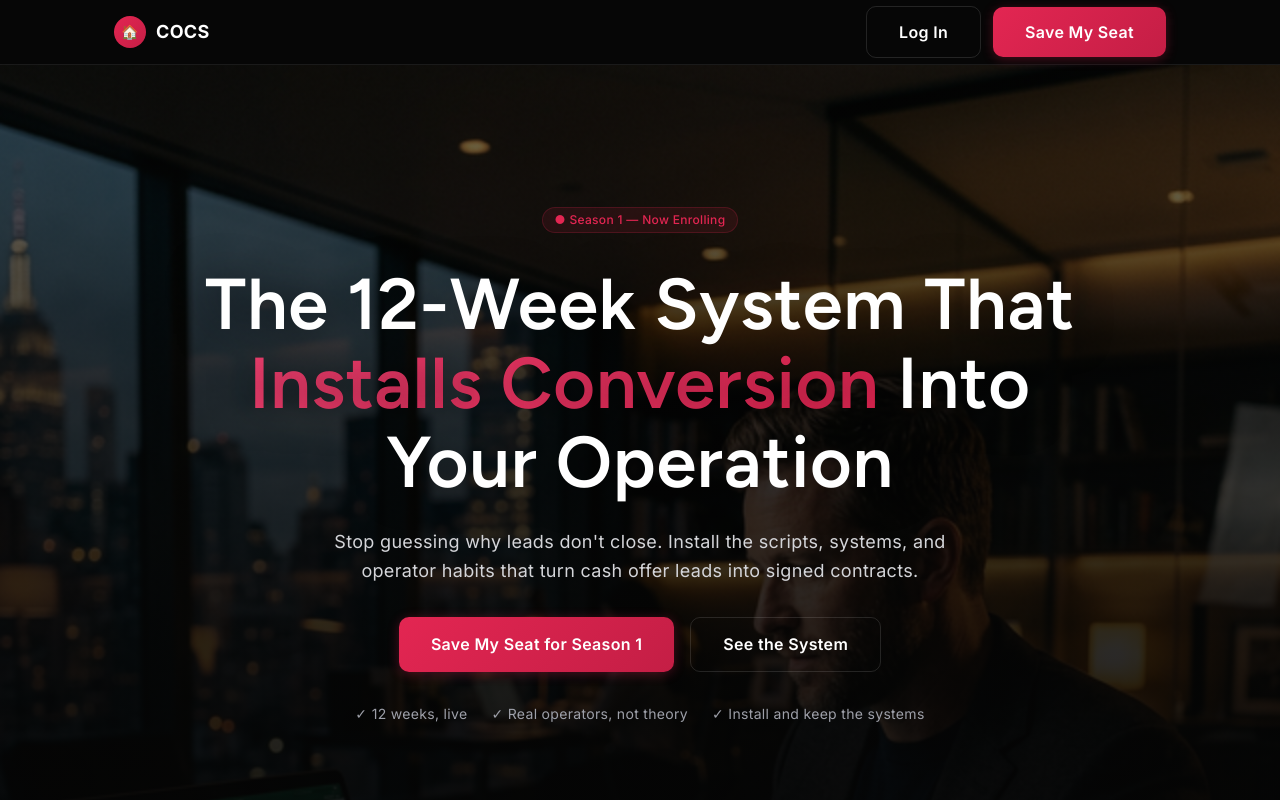
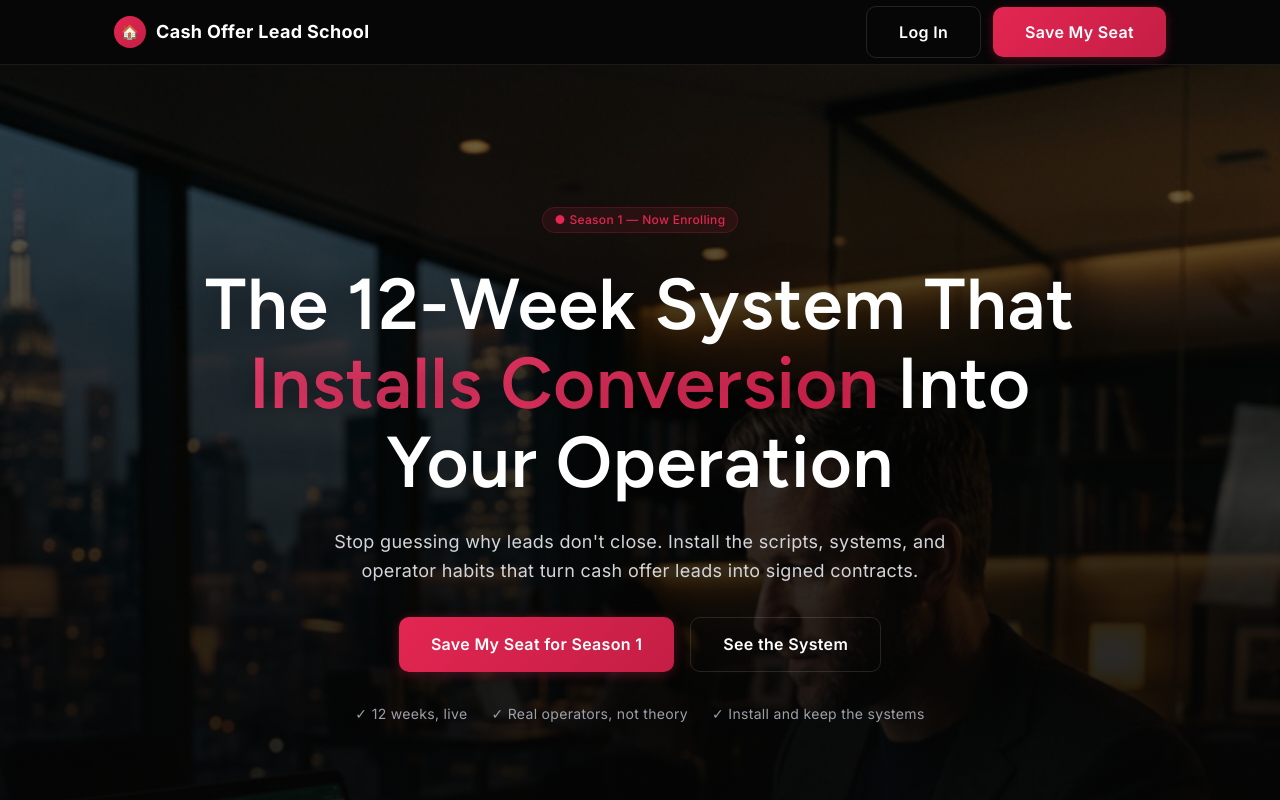
Before and after one commit to AdamFarrar/CashOfferLeadSchool, a Next.js app in the folder apps/web/: page / in a window 1280 px wide. Shown: the top 800 px of the page. Built offline with nearby package versions, Linux system fonts and the light colour scheme; no server answers.

Commit message:
Fix landing page nav: COCS → Cash Offer Lead School (desktop) / COLS (mobile)

```diff
--- a/apps/web/app/components/LandingNav.tsx
+++ b/apps/web/app/components/LandingNav.tsx
@@ -17,7 +17,8 @@ export function LandingNav() {
                     <span className="w-8 h-8 rounded-lg bg-gradient-to-br from-[var(--brand-orange)] to-[var(--brand-orange-dark)] flex items-center justify-center text-sm">
                         🏠
                     </span>
-                    COCS
+                    <span className="hidden sm:inline">Cash Offer Lead School</span>
+                    <span className="sm:hidden">COLS</span>
                 </Link>
 
                 {/* Desktop nav */}
```
